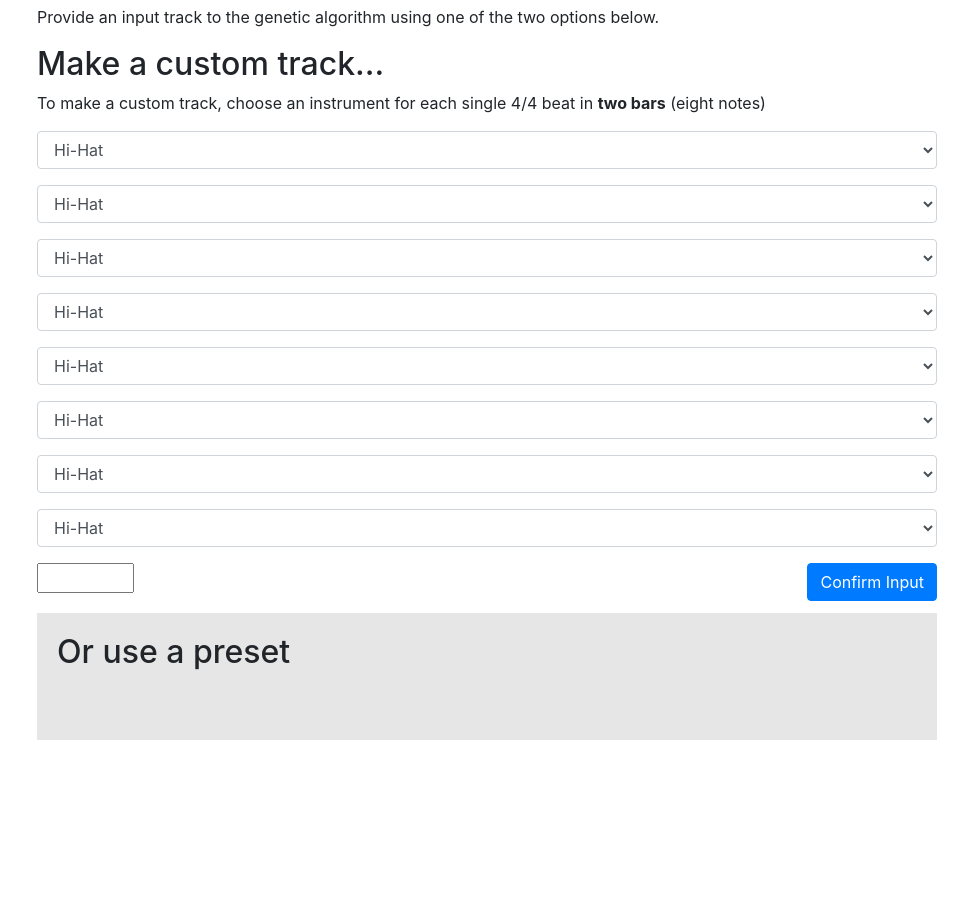
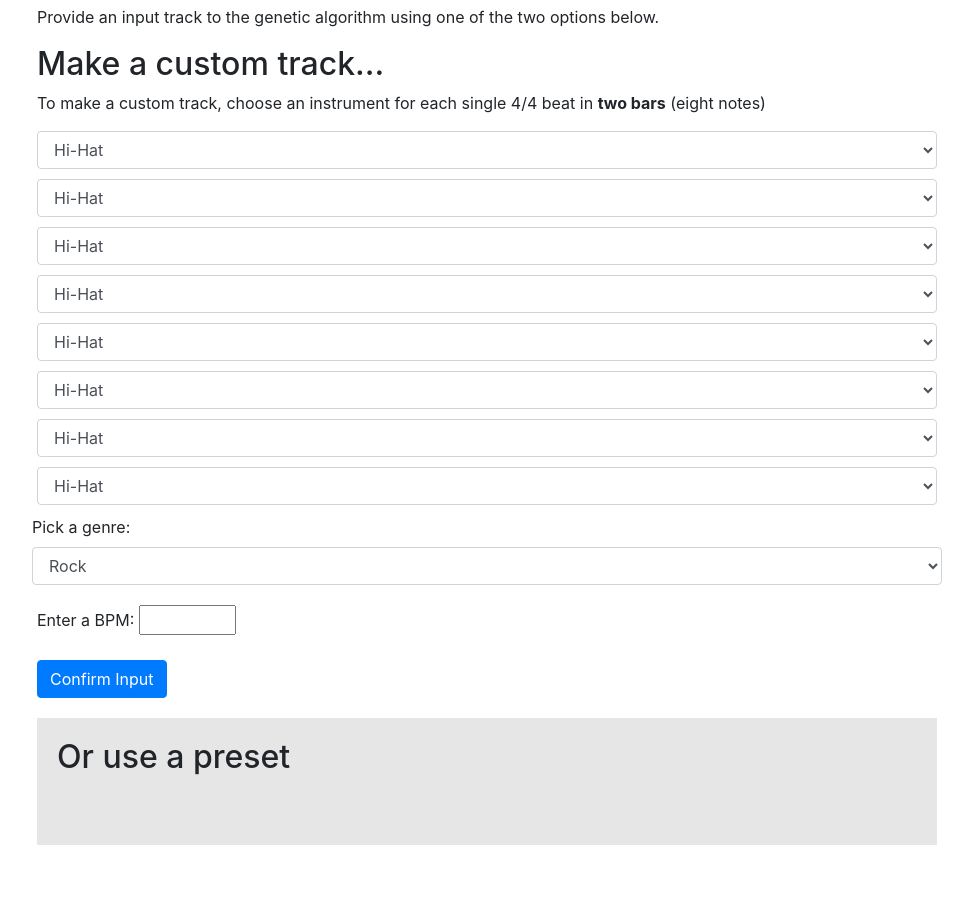
Before and after one commit to Dupeydoo/DRAG, a Django app: page /Diversify/ in a window 1280 px wide. Shown: the part 187-1087 px from the top of the page, without its empty margins (153-1126 px from the left). Before the commit the page ends 927 px from the top, so only its background shows below. Run offline with Django 3.2, Linux system fonts and the light colour scheme; some libraries are stand-ins or nearby versions.

Commit message:
Sorted input form, not the neatest as each control has to be separate to correctly collect input data. Provided a common dir for helper files and also tested redirect with form data passed to the context.

```diff
--- a/DRAG/static/styles/styles.css
+++ b/DRAG/static/styles/styles.css
@@ -41,3 +41,12 @@
 #diversify h2 {
     padding: 30px;
 }
+
+form .cb {
+    margin-bottom: 10px;
+}
+
+form .form-element {
+	padding-top: 20px;
+    padding-bottom: 20px;
+}
--- a/DRAGProj/custominputform.py
+++ b/DRAGProj/custominputform.py
@@ -19,8 +19,22 @@ instrumentchoices = (
     (16, "Play Nothing")
 )
 
+genres = [
+    ("Rock", "Rock"),
+    ("Jazz", "Jazz"),
+    ("Blues", "Blues")
+]
+
 
 class CustomInputForm(forms.Form):
-    custombeat = forms.ChoiceField(choices=instrumentchoices, widget=forms.Select(attrs={"class": "form-control"}))
-    bpm = forms.IntegerField(label="Enter a BPM: ", max_value=250, min_value=1,
+    beatone = forms.ChoiceField(choices=instrumentchoices, widget=forms.Select(attrs={"class": "form-control cb"}))
+    beattwo = forms.ChoiceField(choices=instrumentchoices, widget=forms.Select(attrs={"class": "form-control cb"}))
+    beatthree = forms.ChoiceField(choices=instrumentchoices, widget=forms.Select(attrs={"class": "form-control cb"}))
+    beatfour = forms.ChoiceField(choices=instrumentchoices, widget=forms.Select(attrs={"class": "form-control cb"}))
+    beatfive = forms.ChoiceField(choices=instrumentchoices, widget=forms.Select(attrs={"class": "form-control cb"}))
+    beatsix = forms.ChoiceField(choices=instrumentchoices, widget=forms.Select(attrs={"class": "form-control cb"}))
+    beatseven = forms.ChoiceField(choices=instrumentchoices, widget=forms.Select(attrs={"class": "form-control cb"}))
+    beateight = forms.ChoiceField(choices=instrumentchoices, widget=forms.Select(attrs={"class": "form-control cb"}))
+    bpm = forms.IntegerField(max_value=250, min_value=1,
                              widget=forms.NumberInput(attrs={"id": "bpm", "name": "bpm"}))
+    genre = forms.ChoiceField(choices=genres, widget=forms.Select(attrs={"class": "form-control", "id": "genre"}))
--- a/DRAGProj/geneticrunner.py
+++ b/DRAGProj/geneticrunner.py
@@ -22,8 +22,8 @@ time sig is 4/4, 15 bars in a minute, 2 bars of 4. User could also select preset
 
 """
 
-inputlist = [7, 1, 11, 1, 7, 7, 11, 1]
-genre = "Rock"
+def main(inputlist, genre, bpm):
+    population = pg.generatepopulation(populationsize, copyratio, inputlist, genre, timesignature)
 
 """
 
@@ -33,7 +33,7 @@ List of lists as collection of candidates
 initialise list of fitness values at 0.
 """
 
-population = pg.generatepopulation(populationsize, copyratio, inputlist, genre, timesignature)
+
 
 """
 4. while(!userSatisified || !userFinished)
--- a/DRAGProj/templates/DRAG/geneticform.html
+++ b/DRAGProj/templates/DRAG/geneticform.html
@@ -6,13 +6,23 @@
         <p>To make a custom track, choose an instrument for each single 4/4 beat in <b>two bars</b> (eight notes)</p>
         <form action="/Diversify/" method="post">
             {% csrf_token %}
-            {% for beat in inputrange %}
-                <div class="form-group">
-                    {{ form.custombeat }}
-                </div>
-            {% endfor %}
-            {{ form.bpm }}
-            <input type="submit" value="Confirm Input" class="btn btn-primary" style="float: right;"/>
+            {{ form.beatone }}
+            {{ form.beattwo }}
+            {{ form.beatthree }}
+            {{ form.beatfour }}
+            {{ form.beatfive }}
+            {{ form.beatsix }}
+            {{ form.beatseven }}
+            {{ form.beateight }}
+            <div class="form-row">
+                <label for="genre">Pick a genre: </label>
+                {{ form.genre }}
+            </div>
+            <div class="form-element">
+                <label for="bpm">Enter a BPM: </label>
+                {{ form.bpm }}
+            </div>
+            <input type="submit" value="Confirm Input" class="btn btn-primary"/>
         </form>
     </section>
     <section id="preset">
--- a/DRAGProj/urls.py
+++ b/DRAGProj/urls.py
@@ -3,5 +3,6 @@ from . import views
 
 urlpatterns = [
     path('', views.index, name='index'),
-    path('Diversify/', views.diversify, name='diversify')
+    path('Diversify/', views.diversify, name='diversify'),
+    path('RateFitness/', views.fitness, name='fitness')
 ]
--- a/DRAGProj/views.py
+++ b/DRAGProj/views.py
@@ -2,18 +2,28 @@ from django.shortcuts import render
 from DRAGProj.custominputform import CustomInputForm
 from django.http import HttpResponseRedirect
 import DRAG.datacontext as dc
+import DRAGProj.dragcommon.formhelper as fh
 
 def index(request):
     return render(request, 'DRAG/index.html', {"is_home": True})
+
+def fitness(request):
+    return render(request, "DRAG/fitness.html", dc.context)
 
 def diversify(request):
     if request.method == 'POST':
         form = CustomInputForm(request.POST)
         if form.is_valid():
-            return HttpResponseRedirect('/Diversify')
+            genre = form.cleaned_data["genre"]
+            bpm = form.cleaned_data["bpm"]
+            input = fh.constructinput(form.cleaned_data)
+            dc.context["genre"] = genre
+            dc.context["bpm"] = bpm
+            dc.context["input"] = input
+            return HttpResponseRedirect('/RateFitness')
 
     else:
-        form = CustomInputForm(initial={"custombeat": "Select an instruments/s"})
+        form = CustomInputForm()
 
     dc.context["form"] = form
     return render(request, 'DRAG/startdiversify.html', dc.context)
```
Also changed, not shown: DRAGProj/dragcommon/formhelper.py (added, +11 -0 lines), DRAGProj/templates/DRAG/fitness.html (added, +14 -0 lines).
